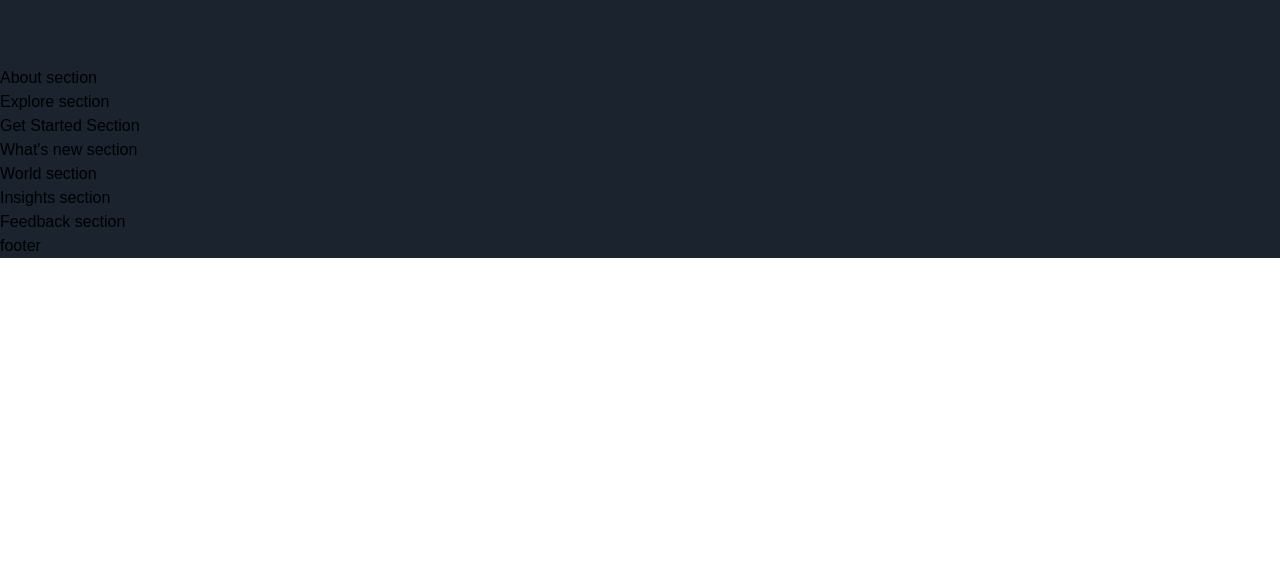
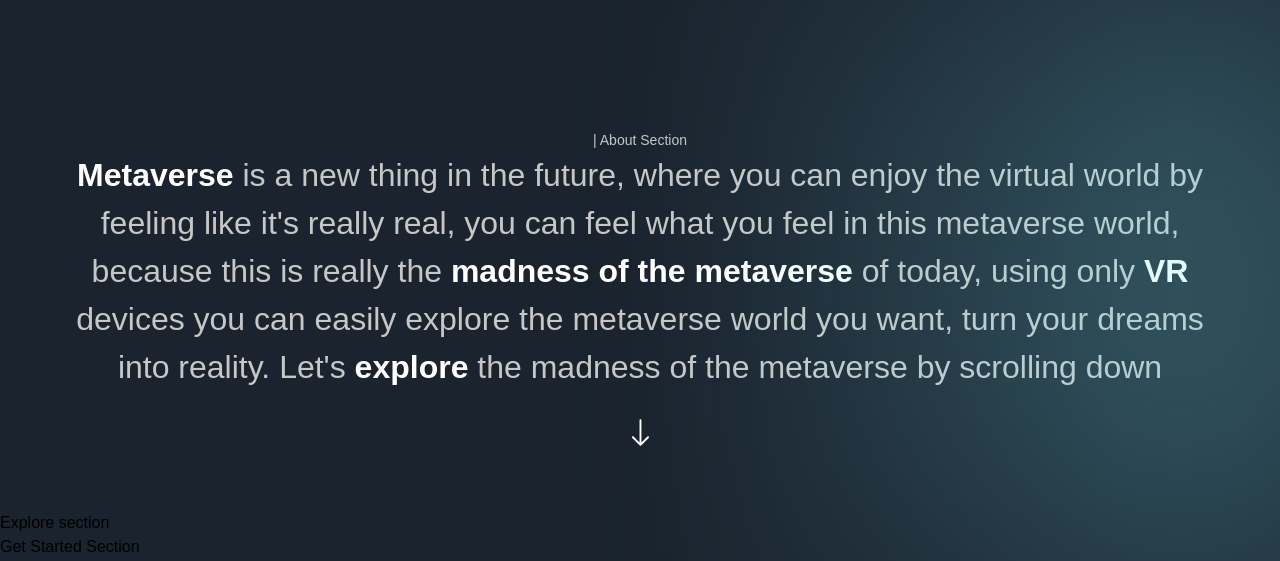
Before and after one commit to RealOtakuBoi/OtakuVerse-a-Metaverse-site-Landing-Page, a Next.js app: page / in a window 1280 px wide. Shown: the part 1038-1599 px from the top of the page. Before the commit the page ends 1296 px from the top, so only its background shows below. Built offline with nearby package versions, Linux system fonts and the light colour scheme; a web font is replaced by a local one.

Commit message:
About Section kinda done

```diff
--- a/components/CustomTexts.jsx
+++ b/components/CustomTexts.jsx
@@ -1,9 +1,21 @@
 'use client';
 
-export const TypingText = () => (
-  <p>Typing Text</p>
+import { motion } from "framer-motion";
+import { textContainer, textVariant2 } from "../utils/motion";
+
+export const TypingText = ({title , textStyles}) => (
+  <motion.p
+  variants = {textContainer}
+  className = {` font-normal text-[14px] text-secondary-white ${textStyles} `}
+  >
+    {Array.from(title).map((letter , index) => (
+      <motion.span variants={textVariant2} key={index}>
+        {letter == "" ? '\u00A0' : letter}
+      </motion.span>
+    ) )}
+  </motion.p>
 );
 
-export const TitleText = () => (
+export const TitleText = ({title , textStyles}) => (
   <h2>Title Text</h2>
 );
--- a/sections/About.jsx
+++ b/sections/About.jsx
@@ -1,8 +1,42 @@
 'use client';
 
+import { motion } from "framer-motion";
+import { TypingText } from "../components";
+import styles from "../styles";
+import { fadeIn, staggerContainer } from "../utils/motion";
+
 const About = () => (
-  <section>
-    About section
+  <section className= {`${styles.paddings} relative z-10 `}>
+    <div className="gradient-02 z-0"></div>
+    <motion.div
+    variant = {staggerContainer}
+    initial = "hidden"
+    whileInView= "show"
+    viewport={{once:false , amount: 0.25}}
+    className= {`${styles.innerWidth} mx-auto ${styles.flexCenter} flex-col `}
+    >
+      <TypingText title = "| About Section" textStyles = "text-center"/>
+
+      <motion.p
+      variants={fadeIn('up' , 'tween' , 0.2 , 1)}
+      className='mt[8px] font-normal sm:text-[32px] text-center text-[20px] text-secondary-white '
+      >
+      <span className="font-extrabold text-white">Metaverse </span>
+      is a new thing in the future, where you can enjoy the virtual world by feeling like it's really real, you can feel what you feel in this metaverse world, because this is really the
+      <span className="font-extrabold text-white"> madness of the metaverse </span>
+      of today, using only
+      <span className="font-extrabold text-white"> VR </span>
+      devices you can easily explore the metaverse world you want, turn your dreams into reality. Let's
+      <span className="font-extrabold text-white"> explore </span>
+      the madness of the metaverse by scrolling down
+      </motion.p>
+      <motion.img
+      variants={fadeIn('up' , 'tween' , 0.3 , 1)}
+      src='/arrow-down.svg'
+      alt="Down Button"
+      className="w-[18px] h-[28px] mt-[28px]  "
+      />
+    </motion.div>
   </section>
 );
 
```
